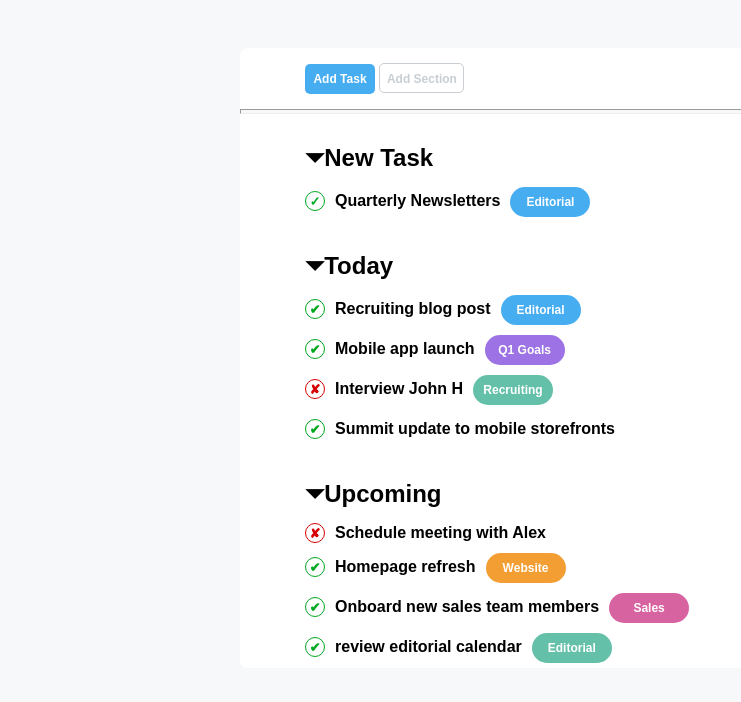
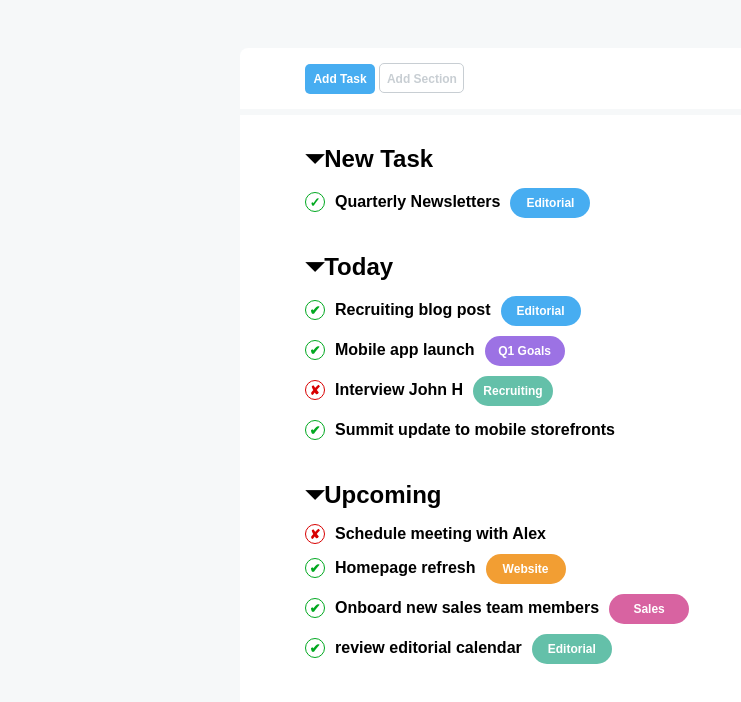
Before and after one commit to Emanuele-Guerra/html-css-toboolist, a plain HTML site: page index.html in a window 1280 px wide. Shown: the part 82-784 px from the top of the page, without its empty margins (0-741 px from the left). Drawn offline with Linux system fonts and the light colour scheme.

Commit message:
ultima modifica di hr e height pannello centrale

```diff
--- a/css/style.css
+++ b/css/style.css
@@ -26,6 +26,7 @@ header{
     margin: auto;
     margin-top: 50px;
     border-radius: 8px;
+    height: 1000px;
 }
 .container2{
     margin-left: 65px;
@@ -100,6 +101,7 @@ hr{
     height: 5px;
     color: #F6F8F9 ;
     background-color: #F6F8F9 ;
+    border: 3px solid  #F6F8F9;
 }
 .pulsanti{
     line-height: 30px;
```
